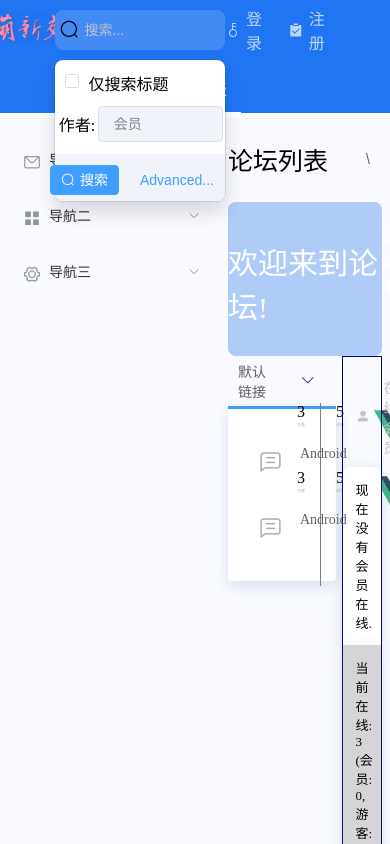
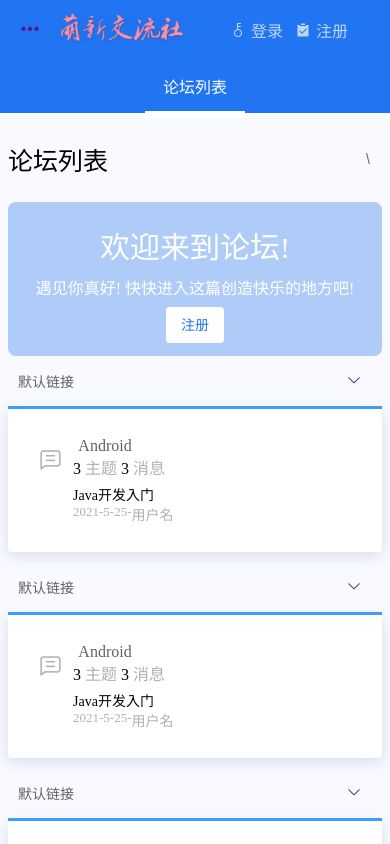
Before and after one commit to newcodeteam/newcodebbs-vue, a Vue app: page /#/home in a window 390 px wide. Shown: the top 844 px of the page. Built offline with nearby package versions, Linux system fonts and the light colour scheme.

Commit message:
适配手机端

```diff
--- a/public/index.html
+++ b/public/index.html
@@ -7,8 +7,10 @@
     <link rel="icon" href="<%= BASE_URL %>logo.ico">
     <title><%= htmlWebpackPlugin.options.title %></title>
     <meta id="viewport" name="viewport" content="width=device-width; initial-scale=1.0; maximum-scale=1; user-scalable=no;">
+    <script></script>
   </head>
   <body>
+
     <noscript>
       <strong>We're sorry but <%= htmlWebpackPlugin.options.title %> doesn't work properly without JavaScript enabled. Please enable it to continue.</strong>
     </noscript>
--- a/src/components/Body/list/index.vue
+++ b/src/components/Body/list/index.vue
@@ -11,46 +11,41 @@
         <div class="li">
           <div class="left">
             <i class="el-icon-chat-line-square"></i>
-            <div>
+            <div id="me">
               <el-link href="" @click.prevent="t()" target="_blank" id="m"
                 >Android</el-link
               >
             </div>
-          </div>
-          <div class="right">
-            <div class="zhuti">
-              <span>3</span>
-              <span>主题</span>
-            </div>
-            <div class="xiaoxi">
-              <span>5</span>
-              <span>消息</span>
-            </div>
-            <div class="asd">
-              <img src="../../../assets/logo.png" alt="用户头像" />
+            <!-- 手机端使用 -->
+            <div class="right2">
+              <el-link href="" @click.prevent="t()" target="_blank" id="m"
+                >Android</el-link
+              >
               <div>
-                <span>Java开发入门</span>
-                <span id="time"
-                  >2021-05-25~<el-link
-                    href=""
-                    @click.prevent="t()"
-                    target="_blank"
-                    >用户名</el-link
-                  ></span
+                <span style="color: #afb0b3"
+                  ><span style="color: black">3 </span>主题
+                </span>
+                <span style="color: #afb0b3"
+                  ><span style="color: black">3 </span>消息
+                </span>
+              </div>
+              <span style="font-size: 14px; padding: 5px 0 0 0"
+                >Java开发入门</span
+              >
+              <div style="display: flex; font-size: 13px; color: #afb0b3">
+                <span>2021-5-25-</span>
+                <el-link
+                  href=""
+                  @click.prevent=""
+                  target="_blank"
+                  style="color: #afb0b3"
+                >
+                  用户名</el-link
                 >
               </div>
             </div>
           </div>
-        </div>
-        <div class="li">
-          <div class="left">
-            <i class="el-icon-chat-line-square"></i>
-            <div>
-              <el-link href="" @click.prevent="t()" target="_blank" id="m"
-                >Android</el-link
-              >
-            </div>
-          </div>
+          <!-- PC端使用 -->
           <div class="right">
             <div class="zhuti">
               <span>3</span>
@@ -127,8 +122,8 @@ img {
 
 /* 每一条内容 */
 .li {
-  padding: 8px 0;
-  height: 50px;
+  padding: 8px 0px;
+  height: auto;
   border-radius: 8px;
   display: flex;
   justify-content: space-between;
@@ -137,35 +132,51 @@ img {
 .li:hover {
   background-color: rgb(229, 228, 230);
 }
+/* 内容左侧 */
 .left {
   width: 50%;
   display: flex;
 }
 #m {
-  padding: 7px;
+  padding: 0 7px;
+  font-size: 16px;
+  width: 50px;
 }
 .el-icon-chat-line-square {
   font-size: 25px;
   color: #afb0b3;
   padding: 10px;
 }
+/* 手机端样式隐藏 */
+.right2 {
+  display: none;
+}
+/* 内容右侧 */
 .right {
   display: flex;
+  justify-content: flex-end;
+  width: 50%;
 }
+/* 主题 / 消息*/
 .zhuti {
   border-right: gray 1px solid;
 }
 .zhuti,
 .xiaoxi {
-  padding: 0 15px;
+  padding: 0 8px;
   display: flex;
   flex-flow: column;
 }
 .zhuti :nth-child(2),
 .xiaoxi :nth-child(2) {
   color: #afb0b3;
-  font-size: 4px;
+  font-size: 0.9rem;
 }
+.zhuti span,
+.xiaoxi span {
+  width: 30px;
+}
+/* 内容信息 */
 .asd {
   padding: 0 15px;
   display: flex;
@@ -178,14 +189,42 @@ img {
 }
 .asd div span {
   text-align: start;
+  width: 100%;
+  font-size: 0.9rem;
 }
+/* 内容日期 */
 #time *,
 #time {
-  font-size: 2px;
   display: flex;
   color: #afb0b3;
+  font-size: 0.6rem;
 }
 #time /deep/ .el-link:hover {
   color: #409eff;
 }
+
+/* 移动端适配 */
+@media screen and (max-width: 769px) {
+  /* 博主头像隐藏 */
+  .asd img {
+    display: none;
+  }
+  #me {
+    display: none;
+  }
+  .left {
+    width: 100%;
+  }
+  /* 手机端样式 */
+  .right2 {
+    text-align: left;
+    display: flex;
+    justify-content: flex-start;
+    flex-flow: column;
+  }
+  /* PC端样式隐藏 */
+  .right {
+    display: none;
+  }
+}
 </style>
--- a/src/components/Body/news/index.vue
+++ b/src/components/Body/news/index.vue
@@ -9,9 +9,11 @@
       <div>
         <img src="../../../assets/logo.png" alt="用户头像" />
         <div>
+          <span>
             <el-link type="primary" :underline="false"
               >{百度云}BaiduPCS--百度云Linux客户端</el-link
             >
+          </span>
           <span>Linux下的百度云客户端</span>
           <span style="color: grey">SakuraPuare~已更新:2021-08-09</span>
         </div>
@@ -19,17 +21,15 @@
       <div>
         <img src="../../../assets/logo.png" alt="用户头像" />
         <div>
+          <span>
             <el-link type="primary" :underline="false"
               >{百度云}BaiduPCS--百度云Linux客户端</el-link
             >
+          </span>
           <span>Linux下的百度云客户端</span>
           <span style="color: grey">SakuraPuare~已更新:2021-08-09</span>
         </div>
       </div>
-      <div></div>
-      <div></div>
-      <div></div>
-      <div></div>
     </div>
   </div>
 </template>
@@ -67,7 +67,8 @@ img {
   flex-flow: column;
 }
 .news div div span {
-  font-size: 11px;
+  font-size: 1rem;
+  width: 220px;
 }
 .el-link {
   padding: 2px;
--- a/src/components/Header/index.vue
+++ b/src/components/Header/index.vue
@@ -1,6 +1,6 @@
 <template>
   <div class="header">
-    <div class="left">
+    <div class="left" style="width: 200px">
       <a href="" @click.prevent="t()"><i class="el-icon-more"></i></a>
       <a id="logo" href=""><img src="./logo.png" alt="" /></a>
     </div>
@@ -41,12 +41,12 @@ export default {
       search: "",
       user: "",
       show1: false,
-      show2: true,
+      show2: false,
     };
   },
   methods: {
     t() {
-      console.log(111);
+      this.$bus.$emit("show");
     },
   },
 };
@@ -71,6 +71,10 @@ export default {
   justify-content: center;
   align-items: center;
 }
+.left a:nth-child(1) {
+  transition-duration: 0.5s;
+  transform: translateY(-100px);
+}
 .left a ~ *,
 .left a {
   margin-left: 20px;
@@ -90,6 +94,7 @@ img {
   align-items: center;
   position: relative;
   width: 45%;
+  transition-duration: 0.5s;
 }
 .search .el-input /deep/ #top {
   padding: 0% 15px 0 30px;
@@ -200,6 +205,7 @@ img {
 .link {
   margin-right: 10px;
   font-size: 16px;
+  width: 60px;
 }
 .right .link:hover {
   color: white;
@@ -207,4 +213,12 @@ img {
 .el-link.el-link--default {
   color: rgba(255, 255, 255, 0.7);
 }
+@media screen and (max-width: 769px) {
+  .left a:nth-child(1) {
+    transform: translateY(0);
+  }
+  .search {
+    transform: translateY(-300px);
+  }
+}
 </style>
--- a/src/pages/Home/index.vue
+++ b/src/pages/Home/index.vue
@@ -4,12 +4,17 @@
       <!-- 头部导航栏 -->
       <el-header style="height: 13vh"
         ><Header />
-        <div class="block"><a href="" id="dd">论坛列表</a></div>
+        <div class="block">
+          <a href="" id="dd">论坛列表</a>
+        </div>
       </el-header>
 
       <el-container>
         <!-- 左侧导航 -->
-        <el-aside width="220px"><Menu /></el-aside>
+        <div :class="show3 ? 'menu2' : 'menu1'">
+          <el-aside style="220px"><Menu /></el-aside>
+        </div>
+
         <!-- 右侧body -->
         <el-main>
           <!-- 欢迎框头部 -->
@@ -26,6 +31,9 @@
           <!-- 页面主体 -->
           <div class="body">
             <div class="left">
+              <List />
+              <List />
+              <List />
               <List />
             </div>
             <div class="right">
@@ -57,10 +65,25 @@ import News from "../../components/Body/news";
 export default {
   name: "home",
   components: { Header, Menu, List, News },
+  data() {
+    return {
+      show3: false,
+    };
+  },
+  methods: {
+    show2() {
+      this.show3 = !this.show3;
+    },
+  },
+  mounted() {
+    this.$bus.$on("show", this.show2);
+  },
 };
 </script>
 
 <style scoped>
+/* PC端 */
+
 /* 标题栏 */
 a {
   text-decoration: none;
@@ -71,6 +94,7 @@ a {
   z-index: 2;
 }
 .block {
+  position: relative;
   height: 54px;
   width: 100%;
   background-color: #2175f3;
@@ -78,13 +102,24 @@ a {
   top: 7vh;
   text-align: center;
   z-index: -2;
+  display: flex;
+  justify-content: center;
+  align-items: center;
 }
+/* 菜单 */
 #dd {
-  position: relative;
-  padding: 14px;
-  border-bottom: 4px solid rgb(255, 255, 255);
-  top: 2vh;
+  position: absolute;
+  font-size: 1rem;
+  width: 100px;
   color: white;
+}
+.block::after {
+  content: "";
+  height: 2px;
+  width: 100px;
+  background-color: white;
+  bottom: 0;
+  position: absolute;
 }
 /* 中间内容区 */
 
@@ -102,6 +137,12 @@ a {
 }
 
 /* 左侧导航栏 */
+.menu1,
+.menu2 {
+  width: 220px;
+  transition-duration: 0.3s;
+}
+
 .el-aside {
   height: 800px;
   position: sticky;
@@ -110,8 +151,10 @@ a {
 .el-aside::-webkit-scrollbar {
   display: none;
 }
+
 /* 右侧主体欢迎页 */
 .welcome {
+  transition-duration: 0.5;
   display: flex;
   justify-content: space-between;
 }
@@ -128,6 +171,7 @@ a {
 }
 /* 欢迎框 */
 .mediu {
+  transition-duration: 0.5s;
   height: 153.8px;
   margin-top: 25px;
   background-color: #afcbf7;
@@ -163,7 +207,7 @@ a {
   width: 70%;
 }
 .right {
-  border: 1px solid darkblue;
+  transition-duration: 0.5s;
   height: auto;
   width: 25%;
 }
@@ -206,4 +250,58 @@ Footer {
   height: 200px;
   width: 100%;
 }
+
+/* 移动端 */
+@media screen and (max-width: 769px) {
+  /* 右侧状态栏隐藏 */
+  .right {
+    display: none;
+  }
+  /* 左侧导航栏隐藏 */
+  .menu1 {
+    /* transform: translateX(-200px); */
+    position: fixed;
+    top: 13vh;
+    z-index: -1;
+    opacity: 0;
+    width: 0;
+  }
+  .el-aside /deep/ .el-menu {
+    margin-top: 20px;
+  }
+
+  .menu2 {
+    z-index: 2;
+    /* background-color: rgba(124, 123, 122, 0.562); */
+    position: fixed;
+    top: 13vh;
+    opacity: 1;
+    width: 100%;
+  }
+  /* 左侧导航栏弹出阴影 */
+  .menu2::after {
+    content: "";
+    z-index: -1;
+    position: fixed;
+    top: 0;
+    left: 0;
+    opacity: 1;
+    transition-duration: 0;
+    background-color: rgba(124, 123, 122, 0.562);
+    width: 100%;
+    height: 1200px;
+  }
+  /* 列表部分宽度适配 */
+  .left {
+    width: 100%;
+  }
+  /* 列表部分总体居中 */
+  .body {
+    width: 100%;
+    justify-content: center;
+  }
+  .mediu {
+    width: 100%;
+  }
+}
 </style>
--- a/src/pages/Login/index.vue
+++ b/src/pages/Login/index.vue
@@ -21,7 +21,9 @@
       <Code v-show="!LogOrReg" key="2" />
       <!-- </transition-group> -->
 
-      <el-link id="Register" @click="ToRegister">没有账号?</el-link>
+      <el-link id="Register" :plain="true" @click="ToRegister"
+        >没有账号?</el-link
+      >
       <img src="./img/shanhe.png" alt="" id="logo" />
     </div>
   </div>
@@ -50,7 +52,9 @@ export default {
     },
     //前往注册页面
     ToRegister() {
-      this.$router.push({ name: "Register" });
+      this.$message("页面已关闭 请联系管理员");
+
+      // this.$router.push({ name: "Register" });
     },
   },
   mounted() {
--- a/src/pages/api/api.js
+++ b/src/pages/api/api.js
@@ -2,7 +2,7 @@ import requests from './requests'
 //获取验证码
 export const reqCode=(params)=>{
     return requests({
-        url: '/user/code',
+        url: '/user/register/code',
         method: 'post',
         params
     })
--- a/src/pages/background/index.vue
+++ b/src/pages/background/index.vue
@@ -1,9 +1,19 @@
 <template>
   <div>
     <el-container>
-      <el-header><Header /></el-header>
+      <!-- 头部导航条 -->
+      <el-header
+        ><Header />
+        <div class="block">
+          <a href="" id="dd">菜单</a>
+        </div></el-header
+      >
       <el-container>
-        <el-aside style="width: 220px"><Menu /></el-aside>
+        <!-- 左侧导航栏 -->
+        <div :class="show3 ? 'menu2' : 'menu1'">
+          <el-aside style="220px"><Menu /></el-aside>
+        </div>
+        <!-- 主体 -->
         <el-main>Main</el-main>
       </el-container>
     </el-container>
@@ -17,6 +27,19 @@ import Menu from "../../components/Body/menu";
 export default {
   name: "Background",
   components: { Header, Menu },
+  data() {
+    return {
+      show3: false,
+    };
+  },
+  methods: {
+    show2() {
+      this.show3 = !this.show3;
+    },
+  },
+  mounted() {
+    this.$bus.$on("show", this.show2);
+  },
 };
 </script>
 
@@ -25,12 +48,51 @@ export default {
   margin: 0;
   padding: 0;
 }
-
+a {
+  text-decoration: none;
+}
+.el-header {
+  z-index: 3;
+}
+/* 顶部菜单栏 */
+.block {
+  position: relative;
+  height: 54px;
+  width: 100%;
+  background-color: #2175f3;
+  position: fixed;
+  top: 7vh;
+  text-align: center;
+  z-index: -2;
+  display: flex;
+  justify-content: center;
+  align-items: center;
+}
+/* 菜单 */
+#dd {
+  position: absolute;
+  font-size: 1rem;
+  width: 100px;
+  color: white;
+}
+.block::after {
+  content: "";
+  height: 2px;
+  width: 100px;
+  background-color: white;
+  bottom: 0;
+  position: absolute;
+}
 /* 左侧导航栏 */
+.menu1,
+.menu2 {
+  width: 220px;
+  transition-duration: 0.3s;
+}
 .el-aside {
-  height: 800px;
+  height: 900px;
   position: sticky;
-  top: 4vh;
+  top: 13vh;
 }
 .el-aside::-webkit-scrollbar {
   display: none;
@@ -43,4 +105,42 @@ export default {
   background-color: #fdfeff;
   height: 2000px;
 }
+/* 移动端 */
+@media screen and (max-width: 769px) {
+  /* 右侧状态栏隐藏 */
+  .right {
+    display: none;
+  }
+  /* 左侧导航栏隐藏 */
+  .menu1 {
+    /* transform: translateX(-200px); */
+    position: fixed;
+    top: 13vh;
+    z-index: 2;
+    opacity: 0;
+    width: 0;
+  }
+
+  .menu2 {
+    z-index: 2;
+    /* background-color: rgba(124, 123, 122, 0.562); */
+    position: fixed;
+    top: 13vh;
+    opacity: 1;
+    height: 100px;
+    width: 100%;
+  }
+  .menu2::after {
+    content: "";
+    z-index: -1;
+    position: fixed;
+    top: 0;
+    left: 0;
+    opacity: 1;
+    transition-duration: 0;
+    background-color: rgba(124, 123, 122, 0.562);
+    width: 100%;
+    height: 1200px;
+  }
+}
 </style>
--- a/vue.config.js
+++ b/vue.config.js
@@ -6,7 +6,7 @@ module.exports = defineConfig({
   devServer:{
     proxy:{
       '/api':{
-        target:'http://localhost:8083',
+        target:'http://localhost:8084',
         changeOrigin:true,
         pathRewrite:{'^/api':'/api'}
       }
```
Also changed, not shown: src/main.js (+19 -15 lines). Lines whose indentation alone changed are shown as unchanged.
